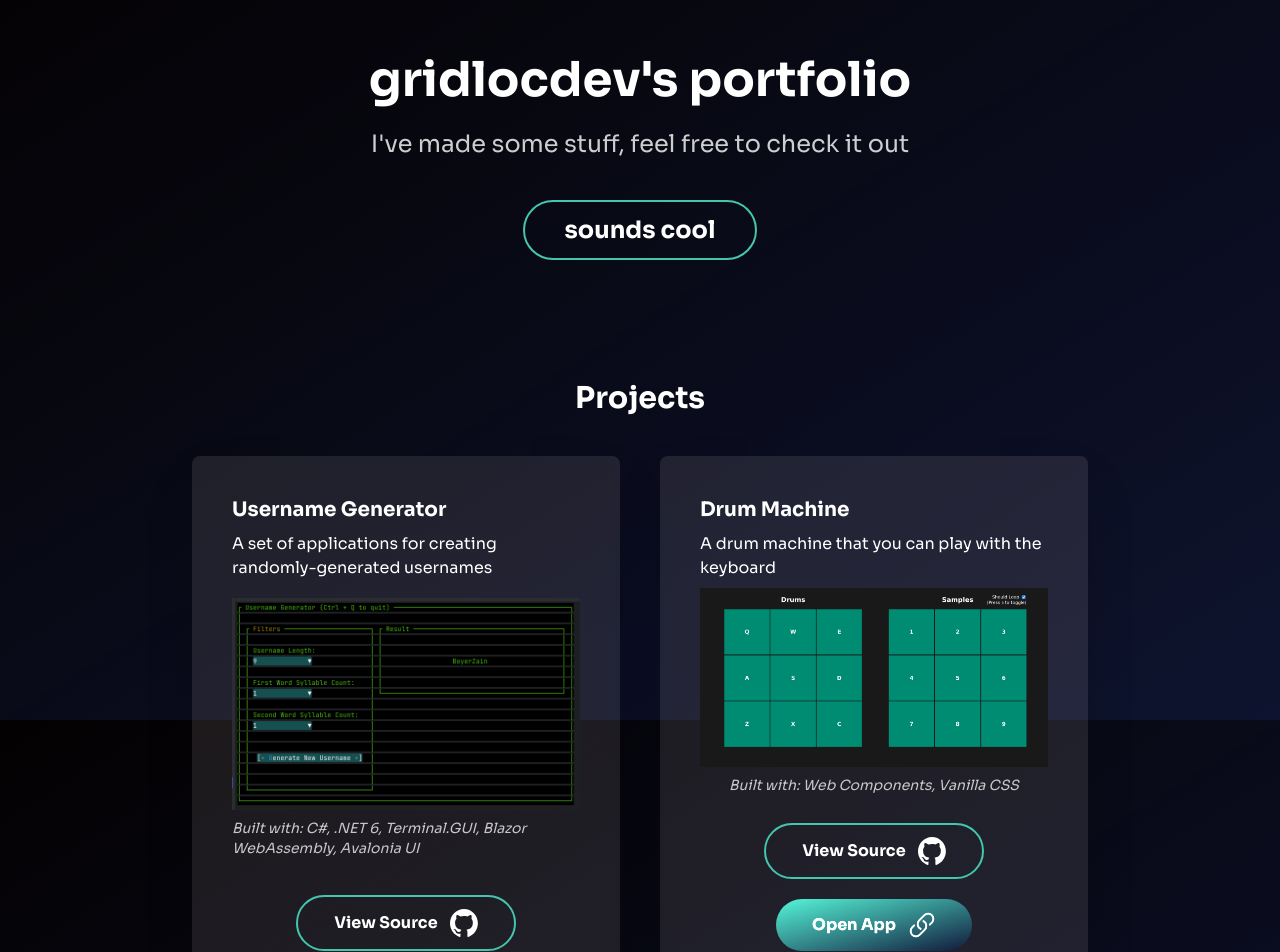
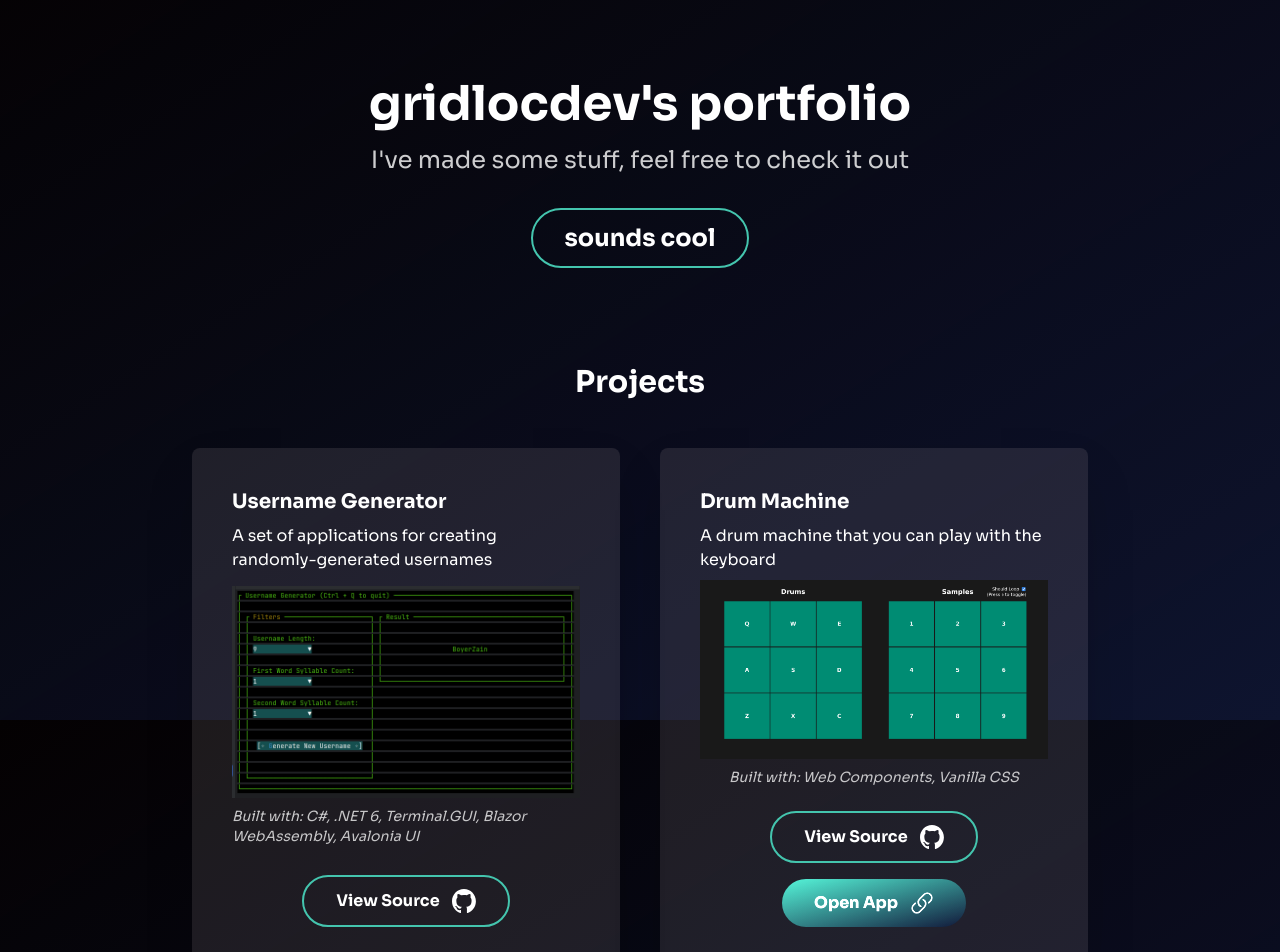
Before and after one commit to gridlocdev/gridloc.dev, a SvelteKit app: page / in a window 1280 px wide. Shown: the part 80-1032 px from the top of the page. Built offline with nearby package versions, Linux system fonts and the light colour scheme.

Commit message:
Standardized layout and content spacing

```diff
--- a/src/routes/AboutMe.svelte
+++ b/src/routes/AboutMe.svelte
@@ -1,22 +1,22 @@
-<h2 id="about" class="mt-10 p-5 text-center text-4xl font-bold">About Me</h2>
-<article class="flex flex-col gap-5 px-10 opacity-75">
+<h2 id="about" class="mt-10 p-4 text-center text-4xl font-bold">About Me</h2>
+<article class="flex flex-col gap-4 px-8 opacity-75">
 	<section>
 		<h3 class="text-xl">Who am I?</h3>
-		<p class="mt-5 pl-5 text-base">
+		<p class="mt-4 pl-4 text-base">
 			I am a video game player, music listener, anime watcher, and professionally have been a
 			software engineer writing .NET stuff since 2019.
 		</p>
 	</section>
 	<section>
 		<h3 class="text-xl">My background</h3>
-		<p class="mt-5 pl-5 text-base">
+		<p class="mt-4 pl-4 text-base">
 			I've always loved the process of creating things; when I was younger, I would spend countless
 			hours in the <i>Halo</i> video game's level editors creating maps to play with friends.
 		</p>
 	</section>
 	<section>
 		<h3 class="text-xl">What's on this site?</h3>
-		<p class="mt-5 pl-5 text-base">
+		<p class="mt-4 pl-4 text-base">
 			This site has the projects and other things that I've built in my spare time, which have been
 			helpful for me to improve my programming, writing, and planning skills.
 		</p>
--- a/src/routes/ArticleList.svelte
+++ b/src/routes/ArticleList.svelte
@@ -2,8 +2,8 @@
 	import ArticleCard from './ArticleListItem.svelte';
 </script>
 
-<h2 id="articles" class="mt-10 p-10 text-center text-4xl font-bold">Articles</h2>
-<div class="mx-10 grid grid-cols-1 gap-10 md:text-start lg:grid-cols-3">
+<h2 id="articles" class="mt-12 p-12 text-center text-4xl font-bold">Articles</h2>
+<div class="mx-10 grid grid-cols-1 gap-8 md:text-start lg:grid-cols-3">
 	<ArticleCard
 		title="Developer Notes"
 		description="Notes about miscellaneous industry-related topics"
--- a/src/routes/ArticleListItem.svelte
+++ b/src/routes/ArticleListItem.svelte
@@ -6,9 +6,9 @@
 
 <article class="group transition hover:scale-105 hover:cursor-pointer">
 	<a href={website} target="_blank">
-		<h2 class="text-xl md:text-2xl transition group-hover:text-primary">
+		<h2 class="text-xl transition group-hover:text-primary md:text-2xl">
 			{title}
 		</h2>
-		<p class="pt-2 text-base md:text-lg opacity-75">{description}</p>
+		<p class="pt-2 text-base opacity-75 md:text-lg">{description}</p>
 	</a>
 </article>
--- a/src/routes/Hero.svelte
+++ b/src/routes/Hero.svelte
@@ -1,11 +1,11 @@
-<div id="start" class="mb-10 flex flex-col break-normal py-10 text-center">
-	<h1 class="mb-6 text-3xl font-bold md:text-4xl lg:text-5xl">gridlocdev's portfolio</h1>
-	<p class="mb-10 px-10 text-lg opacity-80 md:text-xl lg:text-2xl">
+<div class="my-8 flex flex-col break-normal pt-8 text-center">
+	<h1 class="mb-4 text-3xl font-bold md:text-4xl lg:text-5xl">gridlocdev's portfolio</h1>
+	<p class="mb-8 px-8 text-lg opacity-80 md:text-xl lg:text-2xl">
 		<span>I've made some stuff, feel free to check it out </span>
 	</p>
 	<a
 		href="#projects"
-		class="bg-transparent m-auto cursor-pointer rounded-full border-2 border-accent px-10 py-3 text-lg font-bold transition hover:scale-95 hover:bg-opacity-50 hover:opacity-75 md:text-xl lg:text-2xl"
+		class="bg-transparent m-auto cursor-pointer rounded-full border-2 border-accent px-8 py-3 text-lg font-bold transition hover:scale-95 hover:bg-opacity-50 hover:opacity-75 md:text-xl lg:text-2xl"
 	>
 		sounds cool
 	</a>
--- a/src/routes/ProjectList.svelte
+++ b/src/routes/ProjectList.svelte
@@ -4,8 +4,8 @@
 	// valid ProjectType values: 'App', 'Tool', 'Game'
 </script>
 
-<h2 id="projects" class="mt-10 p-10 text-center text-3xl font-bold">Projects</h2>
-<div class="grid gap-y-10 grid-cols-1 md:grid-cols-2 md:gap-5 lg:gap-10">
+<h2 id="projects" class="mt-12 p-12 text-center text-3xl font-bold">Projects</h2>
+<div class="grid grid-cols-1 gap-y-8 md:grid-cols-2 md:gap-5 lg:gap-10">
 	<ProjectListItem
 		title="Username Generator"
 		description="A set of applications for creating randomly-generated usernames"
--- a/src/routes/ProjectListItem.svelte
+++ b/src/routes/ProjectListItem.svelte
@@ -19,18 +19,18 @@
 		{/if}
 		<span class="text-sm italic opacity-75">Built with: {technologies}</span>
 	</div>
-	<div class="mt-5 flex flex-wrap place-content-around gap-5">
+	<div class="mt-4 flex flex-wrap place-content-around gap-4">
 		{#if source}
 			<a
 				href={source}
 				target="_blank"
-				class="bg-transparent flex w-fit cursor-pointer items-center gap-3 rounded-full border-2 border-accent px-9 py-3 text-base font-bold transition hover:scale-95 hover:opacity-60"
+				class="bg-transparent flex w-fit cursor-pointer items-center gap-3 rounded-full border-2 border-accent px-8 py-3 text-base font-bold transition hover:scale-95 hover:opacity-60"
 			>
 				<span>View Source</span>
 				<img
 					src="/icons/github-mark.svg"
 					alt="GitHub icon"
-					class="inline h-7 w-7 justify-self-center"
+					class="inline h-6 w-6 justify-self-center"
 				/>
 			</a>
 		{/if}
@@ -38,17 +38,17 @@
 			<a
 				href={website}
 				target="_blank"
-				class="flex w-fit cursor-pointer items-center gap-3 rounded-full bg-accent bg-gradient-to-tl from-secondary px-9 py-3 text-base font-bold brightness-125 transition hover:scale-95 hover:brightness-100"
+				class="flex w-fit cursor-pointer items-center gap-3 rounded-full bg-accent bg-gradient-to-tl from-secondary px-8 py-3 text-base font-bold brightness-125 transition hover:scale-95 hover:brightness-100"
 			>
 				{#if projectType === 'App'}
 					<span>Open App</span>
-					<img src="/icons/link.svg" alt="link icon" class="h-7 w-7" />
+					<img src="/icons/link.svg" alt="link icon" class="h-6 w-6" />
 				{:else if projectType === 'Tool'}
 					<span>Visit Website</span>
-					<img src="/icons/link.svg" alt="link icon" class="h-7 w-7" />
+					<img src="/icons/link.svg" alt="link icon" class="h-6 w-6" />
 				{:else if projectType === 'Game'}
 					<span>Play</span>
-					<img src="/icons/play.svg" alt="play icon" class="h-7 w-7" />
+					<img src="/icons/play.svg" alt="play icon" class="h-6 w-6" />
 				{/if}
 			</a>
 		{/if}
```
